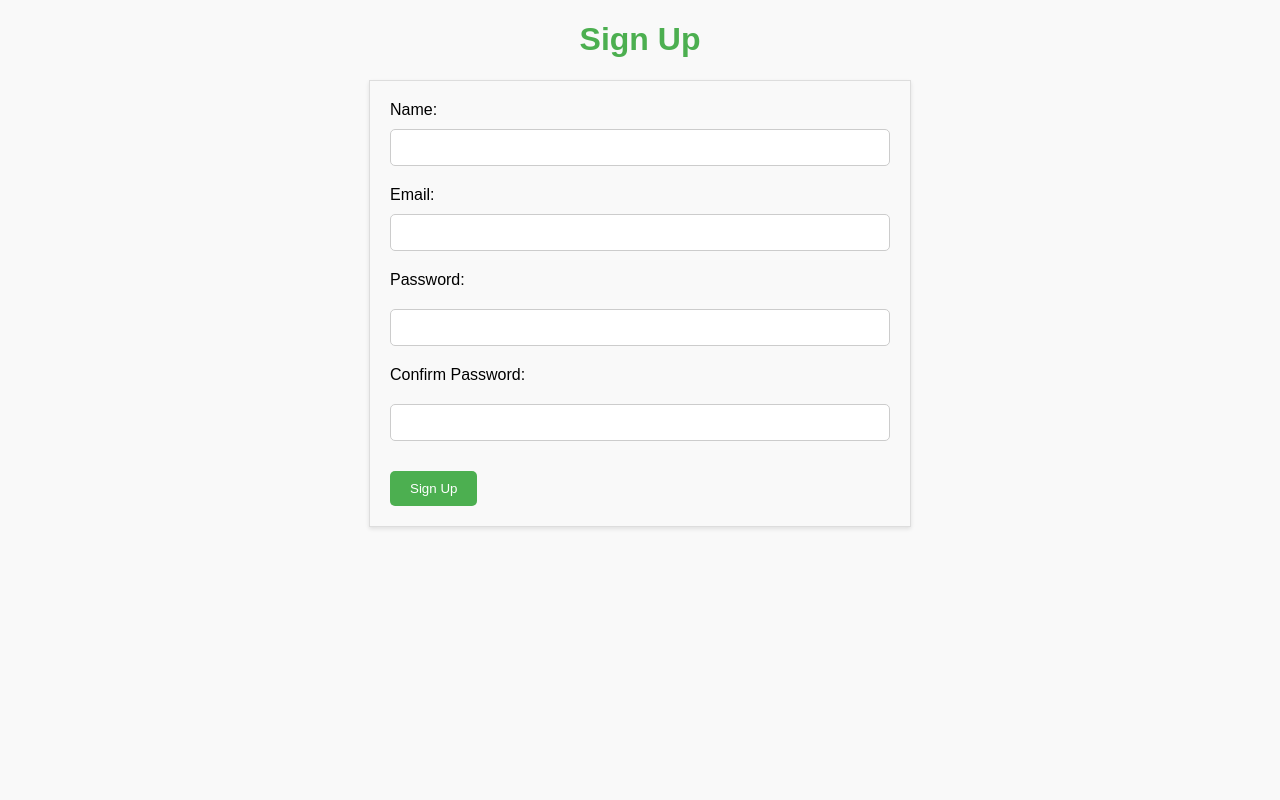
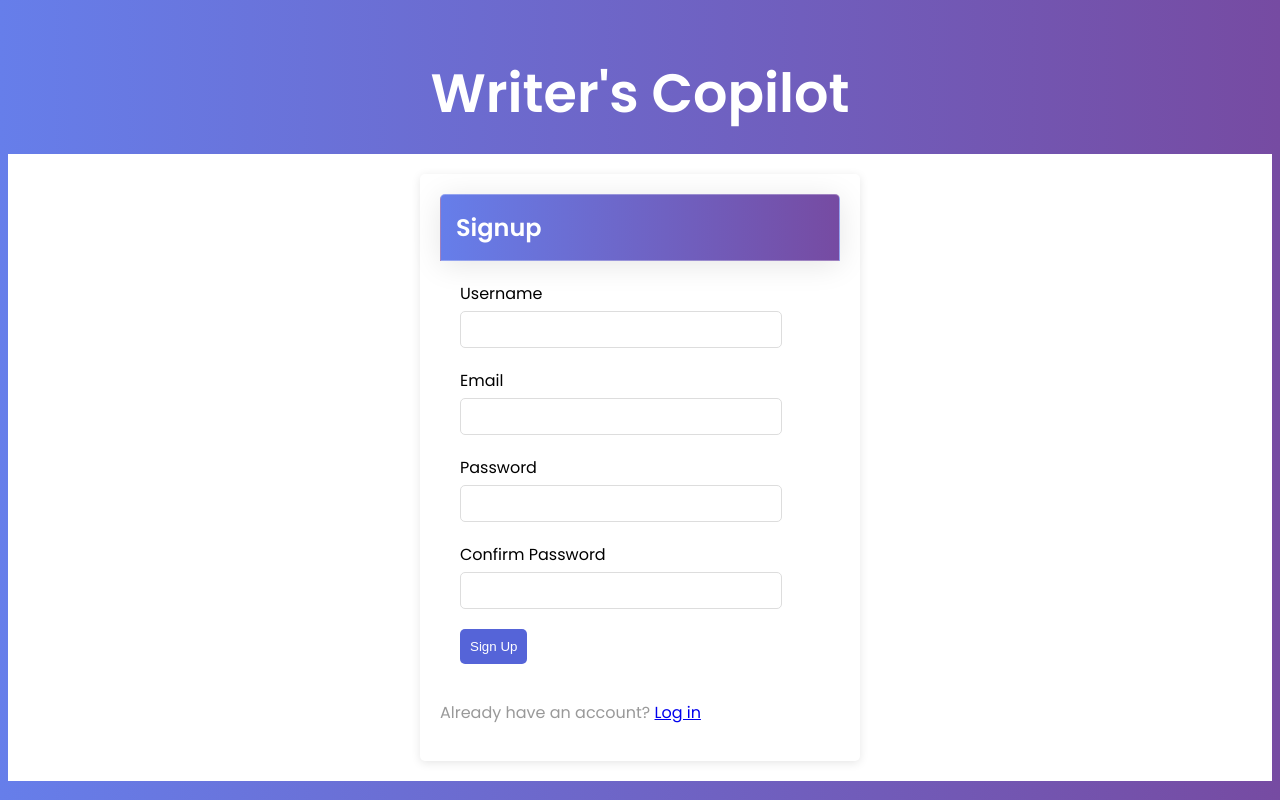
Before and after one commit to karthik4579/copilot_deployment, a FastAPI app: template templates/signup.html in a window 1280 px wide. Run offline with FastAPI, Linux system fonts and the light colour scheme; the template is opened without the code that fills it, so the values that code supplies are empty.

Commit message:
copliot-deployment : Misc Fixes & template updates

```diff
--- a/app.py
+++ b/app.py
@@ -4,7 +4,7 @@ from fastapi.templating import Jinja2Templates
 
 # creating an instance of the FastAPI amd the Jinja2Templates class
 app = FastAPI()
-pages = Jinja2Templates(directory="templates")
+templates = Jinja2Templates(directory="templates")
 
 
 # endpoints for the website
@@ -19,7 +19,7 @@ async def render_signup(request: Request):
 
 
 @app.get("/dashboard", response_class=HTMLResponse)
-async def render_home(request: Request):
+async def render_dashboard(request: Request):
   return templates.TemplateResponse("dashboard.html", {"request": request})
 
 
--- a/templates/signup.html
+++ b/templates/signup.html
@@ -1,85 +1,219 @@
 <!DOCTYPE html>
 <html>
 <head>
-    <title>Sign Up</title>
+  <title>Signup</title>
+
+  <!-- Use Google Fonts for modern font -->
+  <link href="https://fonts.googleapis.com/css2?family=Poppins:wght@400;500;600&display=swap" rel="stylesheet">
+
   <style>
-        body {
-            font-family: Arial, sans-serif;
-            background-color: #f9f9f9;
+
+
+.container {
+  max-width: 500px;
+  margin: 0;
 }
 
-        h1 {
+.page-header {
+  background: transparent;
+  color: #fff;
+  padding: 20px;
   text-align: center;
-            color: #4CAF50;
 }
 
-        form {
-            margin: 0 auto;
-            max-width: 500px;
-            padding: 20px;
-            border: 1px solid #ddd;
-            box-shadow: 0 2px 4px rgba(0, 0, 0, 0.1);
+.page-header h1 {
+  margin: 0;
+  font-size: 54px;
 }
 
-        label {
-            display: block;
-            margin-bottom: 10px;
+.page-header i {
+  margin-right: 10px;
 }
 
-        input[type="text"], input[type="email"] {
-            width: 100%;
-            padding: 10px;
-            margin-bottom: 20px;
-            border: 1px solid #ccc;
-            border-radius: 5px;
-            box-sizing: border-box;
+    body {
+      font-family: 'Poppins', sans-serif;
+      background: linear-gradient(to right, #667eea, #764ba2);
     }
 
-        input[type="password"] {
-            width: 100%;
-            padding: 10px;
-            margin-bottom: 20px;
-            border: 1px solid #ccc;
-            border-radius: 5px;
-            box-sizing: border-box;
-            margin-top: 10px;
+    .container {
+      animation: fadeIn 1s ease-in;
     }
 
-        input[type="submit"] {
-            background-color: #4CAF50;
-            color: white;
-            padding: 10px 20px;
-            border: none;
-            border-radius: 5px;
-            cursor: pointer;
-            margin-top: 10px;
+    @keyframes fadeIn {
+      from {
+        opacity: 0;
+        transform: translateY(-20px);
+      }
+      to {
+        opacity: 1;
+        transform: translateY(0);
+      }
     }
 
-        input[type="submit"]:hover {
-            background-color: #45a049;
+    .header {
+      background: linear-gradient(to right, #667eea, #764ba2);
+      box-shadow: 0 4px 30px rgba(0, 0, 0, 0.1);
+      backdrop-filter: blur(5px);
+      -webkit-backdrop-filter: blur(5px);
+      border: 1px solid rgba(255, 255, 255, 0.3);
     }
+
+    .login-form input {
+      border: 2px solid #e7e7e7;
+      transition: border 0.3s ease;
+    }
+
+    .login-form input {
+     max-width: 300px;
+     margin: 0 auto;
+    }
+
+    .login-form button {
+      background: #5564d8;
+      transition: background 0.3s ease;
+    }
+
+    .login-form button:hover {
+      background: #303f9f;
+    }
+
+.container {
+  max-width: 400px;
+  margin: 0 auto;
+  padding: 20px;
+  border-radius: 5px;
+  box-shadow: 0px 2px 10px rgba(0,0,0,0.1);
+  animation: containerFadeIn 0.5s ease-out;
+}
+
+@keyframes containerFadeIn {
+  from {
+    opacity: 0;
+    transform: translateY(-10px);
+  }
+  to {
+    opacity: 1;
+    transform: translateY(0);
+  }
+}
+
+.header {
+  background: linear-gradient(to right, #667eea, #764ba2);
+  padding: 15px;
+  border-radius: 5px 5px 0 0;
+}
+
+.header h2 {
+   color:#fff;
+   margin :0;
+}
+
+.login-form {
+   padding :20px;
+   background :#fff;
+   border-radius :0
+   border-radius :5px;
+}
+
+.login-form label {
+   display :block;
+   margin-bottom :5px;
+}
+
+.login-form input {
+   padding :10px;
+   border-radius :5px;
+   border :1px solid #ddd;
+   width :100%;
+   margin-bottom :20px;
+}
+
+.login-form button {
+   background :#5564d8;
+   color :#fff;
+   padding :10px;
+   border :none;
+   border-radius :5px;
+   cursor :pointer;
+}
+
+.login-form button:hover {
+   background :#303f9f;
+}
+
+.forgot-password {
+   color :#999;
+   transition :color
+   transition :color
+   color :#666;
+
+.login-options { display:flex ; justify-content :space-between ; }
+
+.login-btn { padding :10px ; border:none ; border-radius :5px ; color:#fff ; width :45% ; text-align:center ; }
+
 </style>
+
 </head>
+
 <body>
-    <h1>Sign Up</h1>
-    <form action="/signup" method="post">
-        <label for="name">Name:</label>
-        <input type="text" id="name" name="name">
+
+<div class="page-header">
+<i class="fas fa-pen"></i> <h1>Writer's Copilot</h1> </div>
+
+<form class="login-form" onsubmit="return handleSignup()">
+
+<div class="container">
+<div class="header">
+<h2>Signup</h2>
+</div>
+<div class="login-form">
+<label for="username">Username</label>
+<input type="text" id="username" name="username" required>
 
 
-        <label for="email">Email:</label>
-        <input type="email" id="email" name="email">
+<label for="email">Email</label>
+<input type="email" id="email" name="email" required>
 
 
-        <label for="password">Password:</label>
-        <input type="password" id="password" name="password">
+<label for="password">Password</label>
+<input type="password" id="password" name="password" required>
 
 
-        <label for="confirm_password">Confirm Password:</label>
-        <input type="password" id="confirm_password" name="confirm_password">
+<label for="confirm-password">Confirm Password</label>
+<input type="password" id="confirm-password" name="confirm-password" required>
 
 
-        <input type="submit" value="Sign Up" style="background-color:#4CAF50; color:#fff;">
+<button type="submit">Sign Up</button>
+</div>
+<p class="forgot-password">Already have an account? <a href="login.html">Log in</a></p>
+</div>
+
 </form>
+
 </body>
+
+<script>
+
+function handleSignup(e) {
+
+  // Get input values
+  const username = document.getElementById('username').value;
+  const email = document.getElementById('email').value;
+  const password = document.getElementById('password').value;
+  const confirm_password = document.getElementById('confirm-password').value;
+
+  // Validate signup
+  if(password === confirm_password) {
+    // Send a request to the server to create a new user account
+    // If successful, redirect to the dashboard page
+    // If not, show an error message
+    return false;
+  }
+
+  // Show error if passwords do not match
+  alert('Passwords do not match');
+  return false;
+
+</script>
+
 </html>
```
Also changed, not shown: templates/dashboard.html (+105 -63 lines), templates/login.html (+64 -39 lines), README.md, templates/editfile.html (line endings or trailing spaces), templates/settings.html (line endings or trailing spaces), 2 other files. Lines whose indentation alone changed are shown as unchanged.
